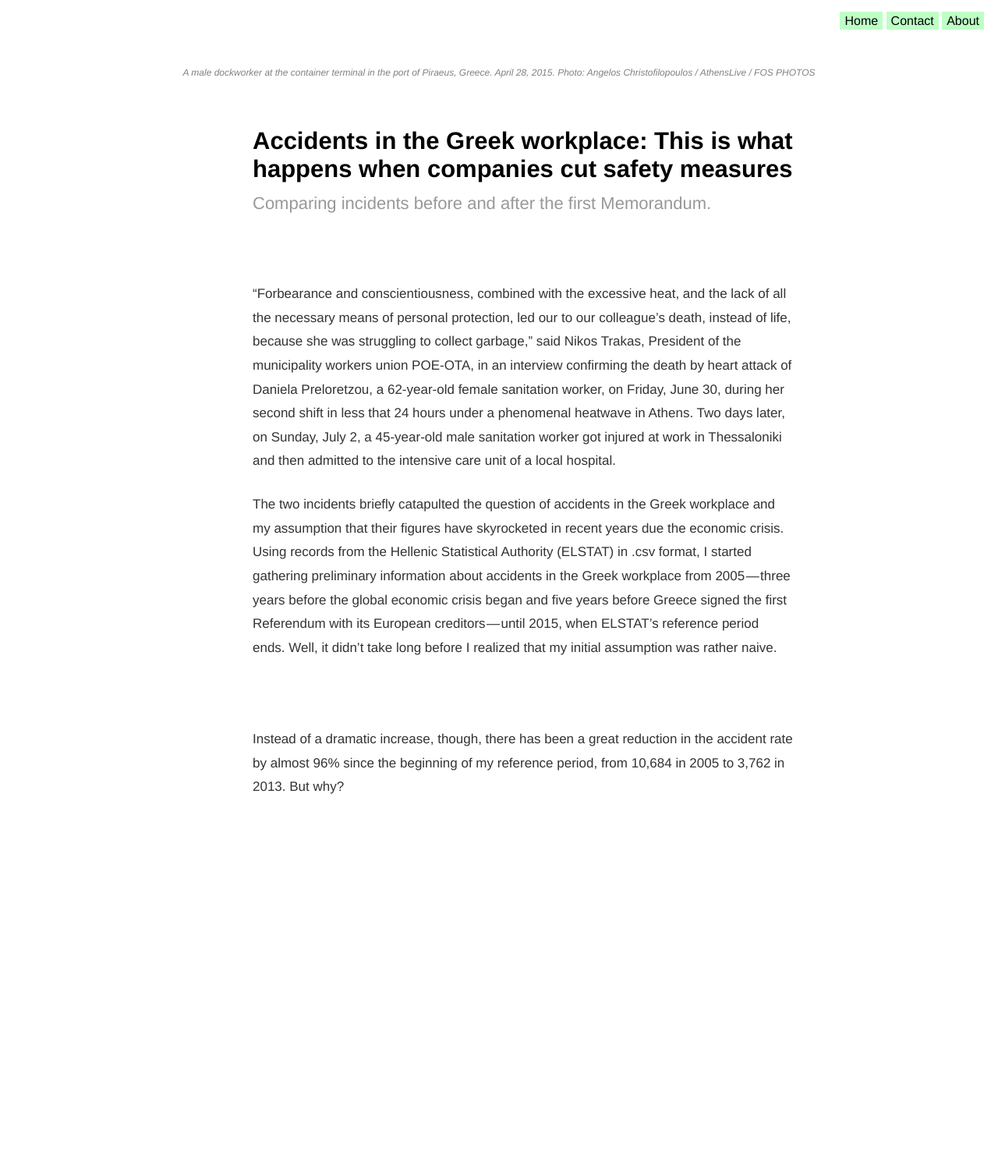
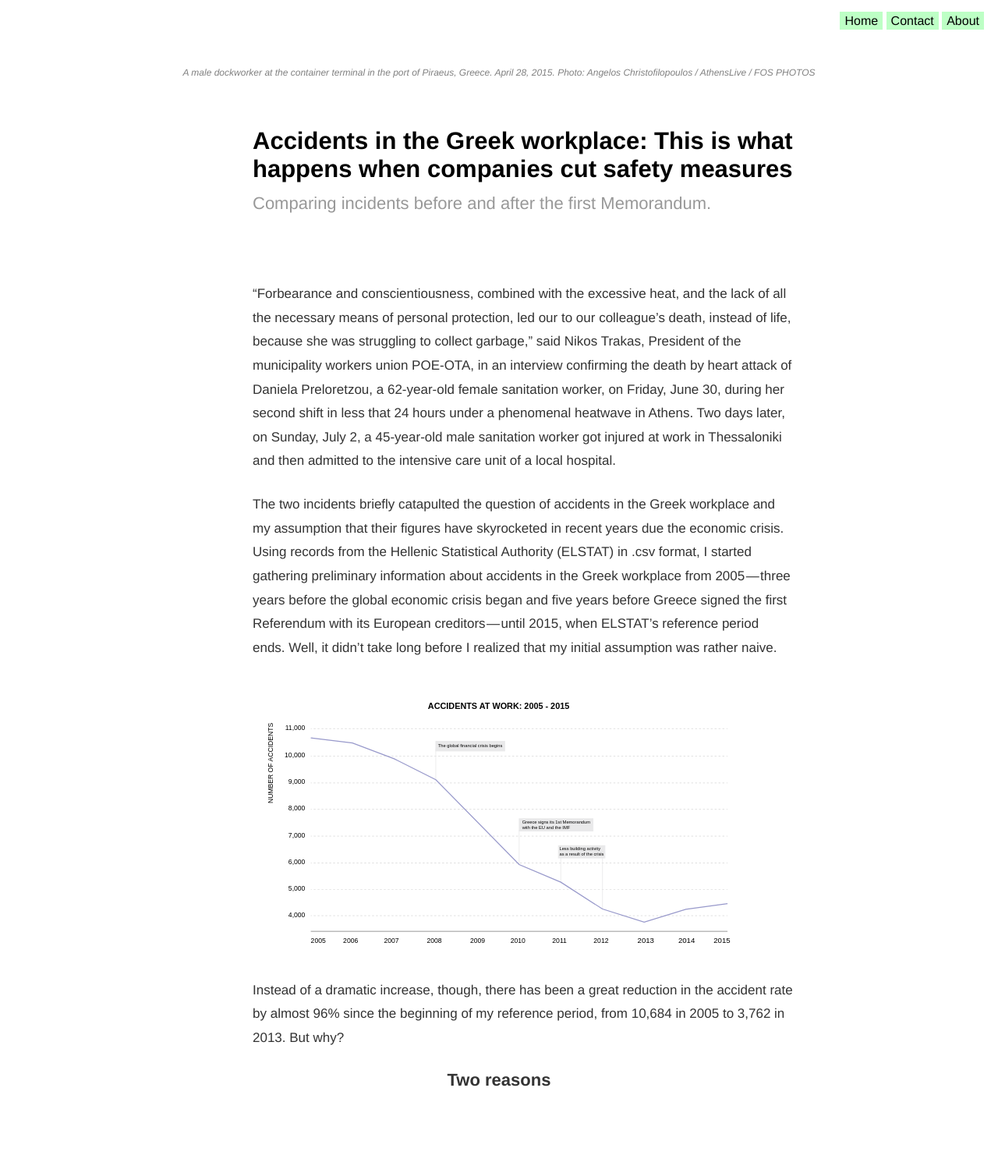
Before and after one commit to 2109Sot/studio-projects, a Jekyll site: the page docs/accidents_at_work/index.html, which Jekyll copies as it is, in a window 1280 px wide. Shown: the whole page at 78% size. Built offline with Jekyll 4.4.1, drawn with Linux system fonts in a browser that asks for light colours; before the commit the page ends 1118 px from its top, so only the background shows below that.

Commit message:
images_update

```diff
--- a/docs/accidents_at_work/index.html
+++ b/docs/accidents_at_work/index.html
@@ -78,6 +78,17 @@ a {
   color: #989898;
 }
 
+#my_another_subheader {
+  text-align: center;
+  margin-left: 25%;
+  margin-right: 25%;
+  margin-top: 1%;
+  margin-bottom: 3%;
+  font-weight: bold;
+  font-size: 22px;
+  color: #black;
+}
+
 #my_image_caption {
   text-align: center;
   margin-left: 5%;
@@ -118,10 +129,14 @@ a {
       <p>The two incidents briefly catapulted the question of accidents in the Greek workplace and my assumption that their figures have skyrocketed in recent years due the economic crisis. Using records from the Hellenic Statistical Authority (ELSTAT) in .csv format, I started gathering preliminary information about accidents in the Greek workplace from 2005 — three years before the global economic crisis began and five years before Greece signed the first Referendum with its European creditors — until 2015, when ELSTAT’s reference period ends. Well, it didn’t take long before I realized that my initial assumption was rather naive.</p><br />
 
       <div>
-        <img width="100%" src="https://2109sot.github.io/studio-projects/accidents_at_work/total_accidents_05_15.svg" alt="" />
+        <img width="50%" src="https://2109sot.github.io/studio-projects/accidents_at_work/accidents_total_final_05_15-01.svg" alt="" />
       </div>
 
       <p>Instead of a dramatic increase, though, there has been a great reduction in the accident rate by almost 96% since the beginning of my reference period, from 10,684 in 2005 to 3,762 in 2013. But why?</p>
+
+      <div id="my_another_subheader">
+        Two reasons
+      </div>
 
   </div>
 
```
Also changed, not shown: docs/accidents_at_work/accidents_total_final_05_15.png (added), docs/accidents_at_work/bodyparts_total_final_05_15.png (added), docs/accidents_at_work/injury_type_final_05_15.png (added), docs/accidents_at_work/men_women_final_14_15.png (added), docs/accidents_at_work/occupation_total_final_14_15.png (added), docs/accidents_at_work/sector_total_final_14_15.png (added), 1 other file.
